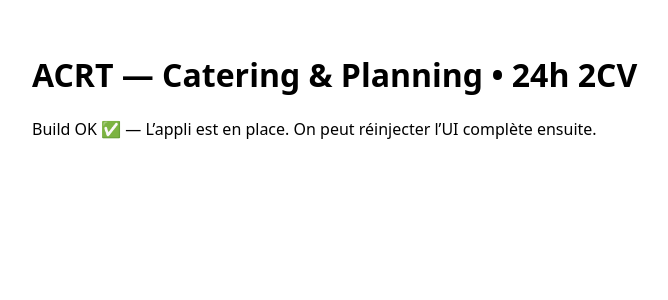
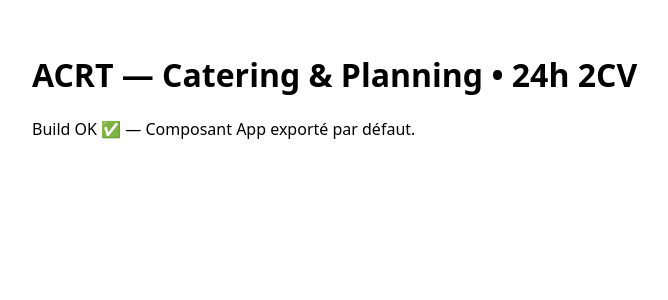
Before and after one commit to ACRT-BE/catering, a React (Vite) app: page / in a window 1280 px wide. Shown: the top 300 px of the page, without its empty margins (0-668 px from the left). Built offline with nearby package versions, Linux system fonts and the light colour scheme.

Commit message:
Add files via upload

```diff
--- a/src/App.jsx
+++ b/src/App.jsx
@@ -4,7 +4,7 @@ export default function App() {
   return (
     <div style={{ padding: 24, fontFamily: 'ui-sans-serif, system-ui' }}>
       <h1>ACRT — Catering & Planning • 24h 2CV</h1>
-      <p>Build OK ✅ — L’appli est en place. On peut réinjecter l’UI complète ensuite.</p>
+      <p>Build OK ✅ — Composant App exporté par défaut.</p>
     </div>
   );
 }
```
